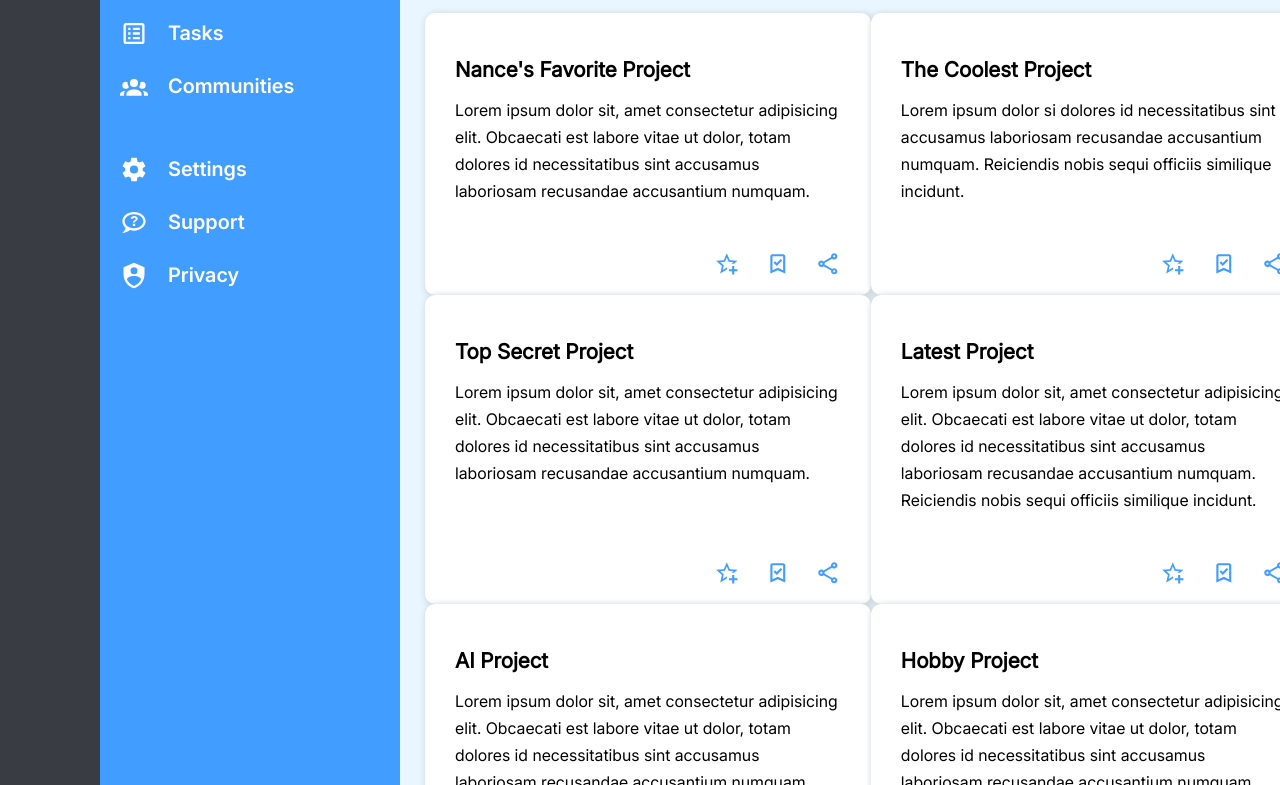
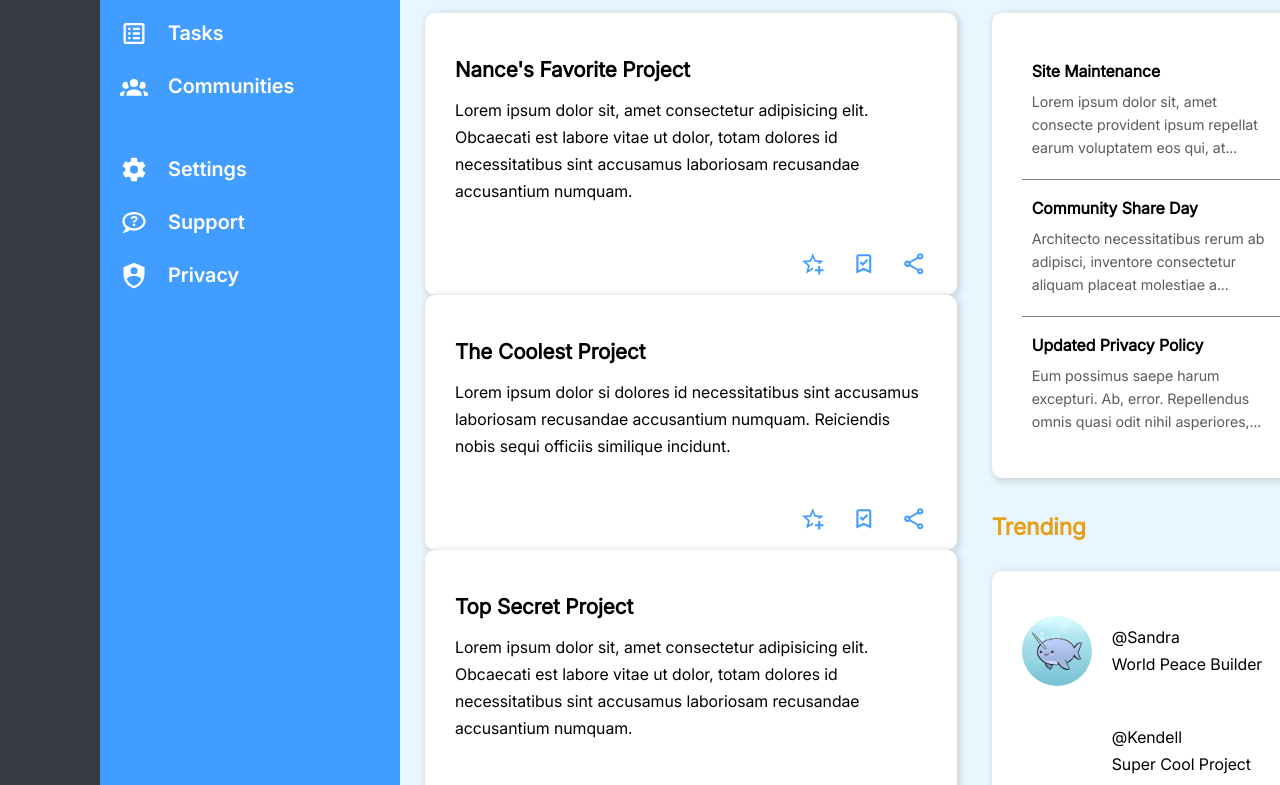
Before and after one commit to Moe-Pwint/dashboard-project, a plain HTML site: page index.html in a window 1280 px wide. Shown: the part 300-1085 px from the top of the page. Drawn offline with Linux system fonts and the light colour scheme.

Commit message:
Update styles.css

```diff
--- a/styles.css
+++ b/styles.css
@@ -294,16 +294,10 @@ button:active {
 
 /* -------------------------Main section------------------------------ */
 .main-container {
-
     display:grid;
-<<<<<<< HEAD
-    grid-template: 50px 1fr 50px 1fr/1fr 350px;
-=======
     grid-template-columns:2.5fr 350px;
->>>>>>> version-2
     gap:10px;
     background-color: rgb(233, 246, 255);
-    /* z-index: -1; */
 }
 
 #projects-header,#announcements-header,#trending-header {
```
